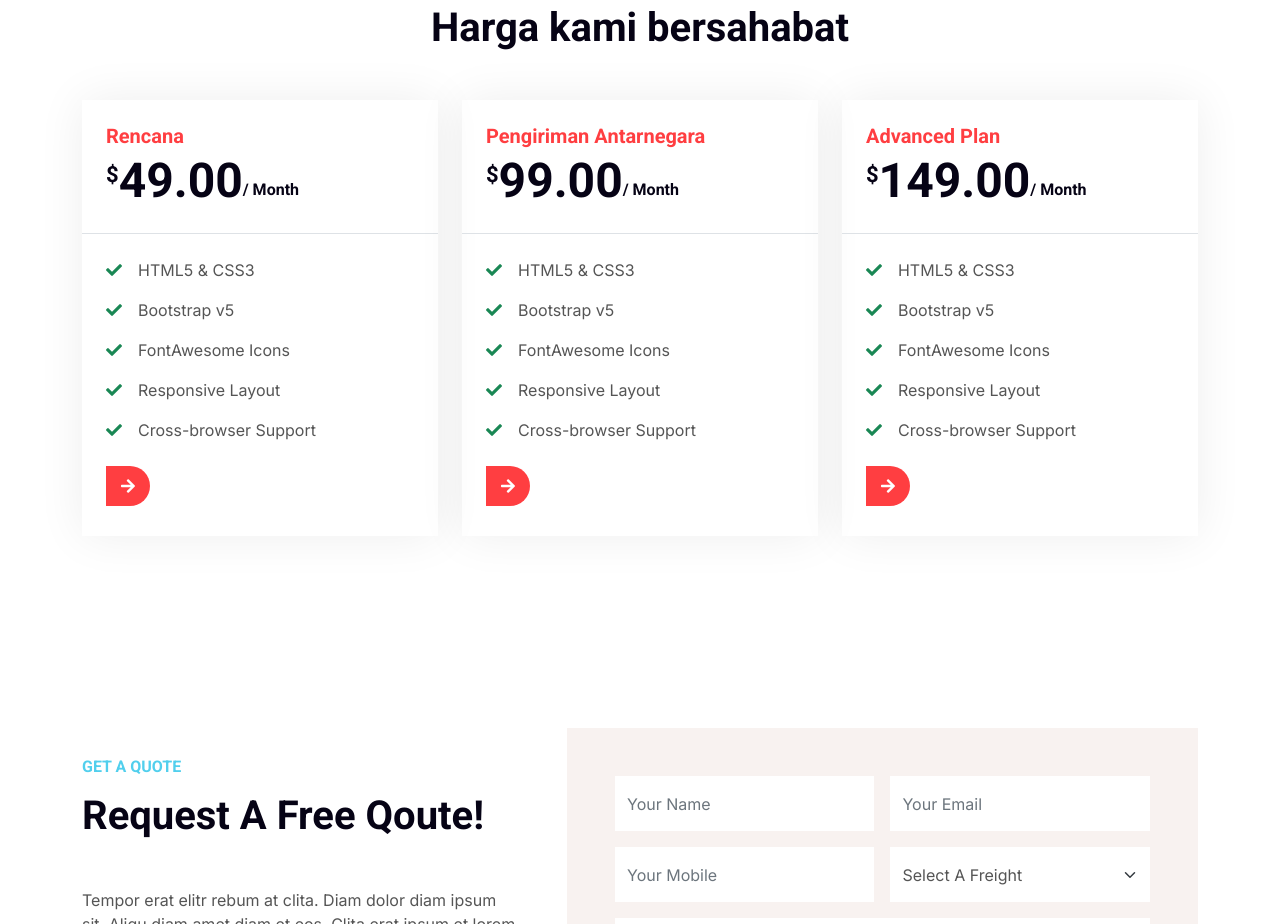
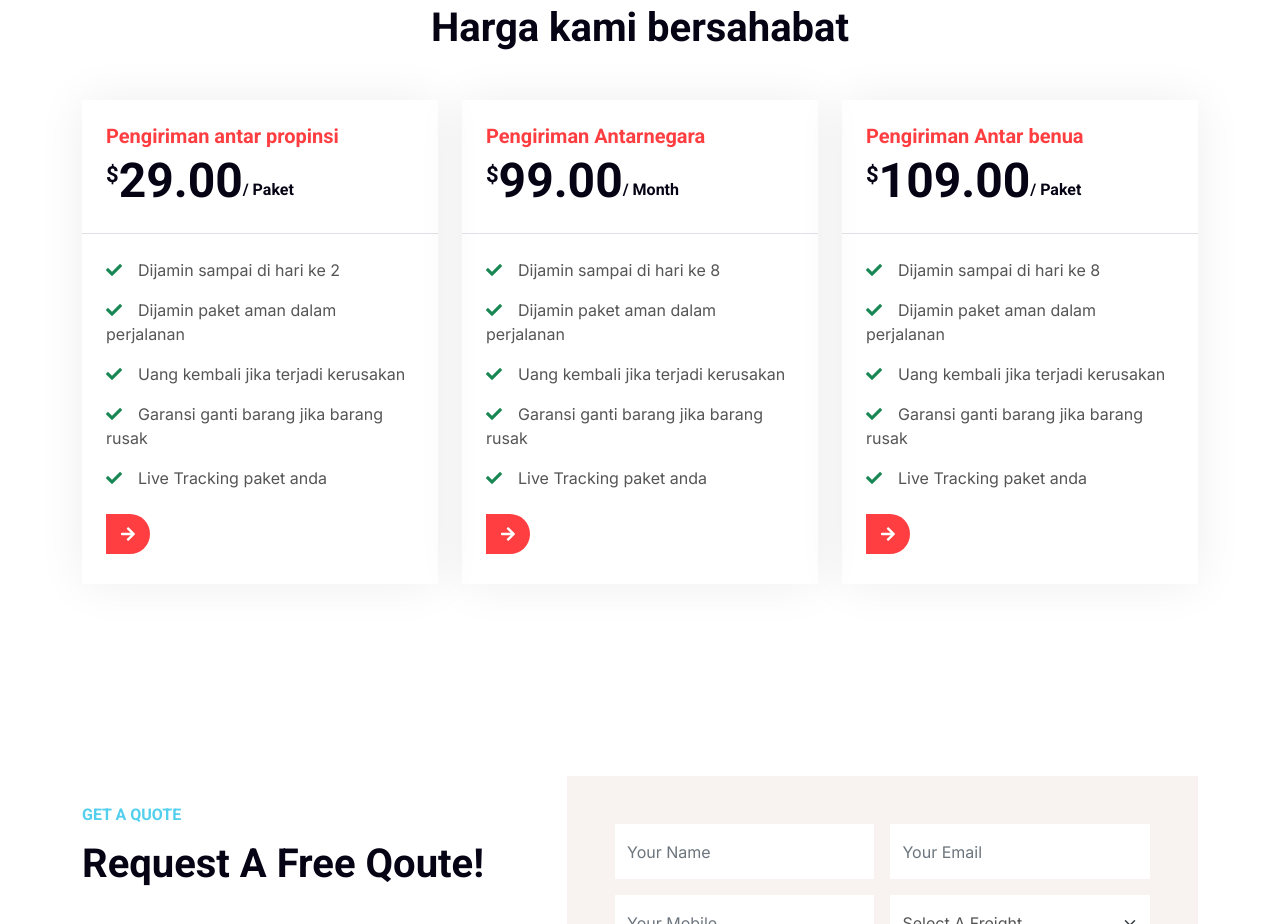
Before and after one commit to Pwntdda333/websaya, a plain HTML site: page index.html in a window 1280 px wide. Shown: the part 3380-4304 px from the top of the page. Drawn offline with nearby package versions, Linux system fonts and the light colour scheme; files that its build step writes are made by us from their sources; a script that the page names is missing; files whose address does not match are found by name.

Commit message:
Update index.html

```diff
--- a/index.html
+++ b/index.html
@@ -316,18 +316,18 @@
                 <div class="col-md-6 col-lg-4 wow fadeInUp" data-wow-delay="0.3s">
                     <div class="price-item">
                         <div class="border-bottom p-4 mb-4">
-                            <h5 class="text-primary mb-1">Rencana</h5>
+                            <h5 class="text-primary mb-1">Pengiriman antar propinsi</h5>
                             <h1 class="display-5 mb-0">
-                                <small class="align-top" style="font-size: 22px; line-height: 45px;">$</small>49.00<small
-                                    class="align-bottom" style="font-size: 16px; line-height: 40px;">/ Month</small>
+                                <small class="align-top" style="font-size: 22px; line-height: 45px;">$</small>29.00<small
+                                    class="align-bottom" style="font-size: 16px; line-height: 40px;">/ Paket</small>
                             </h1>
                         </div>
                         <div class="p-4 pt-0">
-                            <p><i class="fa fa-check text-success me-3"></i>HTML5 & CSS3</p>
-                            <p><i class="fa fa-check text-success me-3"></i>Bootstrap v5</p>
-                            <p><i class="fa fa-check text-success me-3"></i>FontAwesome Icons</p>
-                            <p><i class="fa fa-check text-success me-3"></i>Responsive Layout</p>
-                            <p><i class="fa fa-check text-success me-3"></i>Cross-browser Support</p>
+                            <p><i class="fa fa-check text-success me-3"></i>Dijamin sampai di hari ke 2</p>
+                            <p><i class="fa fa-check text-success me-3"></i>Dijamin paket aman dalam perjalanan</p>
+                            <p><i class="fa fa-check text-success me-3"></i>Uang kembali jika terjadi kerusakan</p>
+                            <p><i class="fa fa-check text-success me-3"></i>Garansi ganti barang jika barang rusak</p>
+                            <p><i class="fa fa-check text-success me-3"></i>Live Tracking paket anda</p>
                             <a class="btn-slide mt-2" href=""><i class="fa fa-arrow-right"></i><span >Order Now</span></a>
                         </div>
                     </div>
@@ -342,11 +342,11 @@
                             </h1>
                         </div>
                         <div class="p-4 pt-0">
-                            <p><i class="fa fa-check text-success me-3"></i>HTML5 & CSS3</p>
-                            <p><i class="fa fa-check text-success me-3"></i>Bootstrap v5</p>
-                            <p><i class="fa fa-check text-success me-3"></i>FontAwesome Icons</p>
-                            <p><i class="fa fa-check text-success me-3"></i>Responsive Layout</p>
-                            <p><i class="fa fa-check text-success me-3"></i>Cross-browser Support</p>
+                            <p><i class="fa fa-check text-success me-3"></i>Dijamin sampai di hari ke 8</p>
+                            <p><i class="fa fa-check text-success me-3"></i>Dijamin paket aman dalam perjalanan</p>
+                            <p><i class="fa fa-check text-success me-3"></i>Uang kembali jika terjadi kerusakan</p>
+                            <p><i class="fa fa-check text-success me-3"></i>Garansi ganti barang jika barang rusak</p>
+                            <p><i class="fa fa-check text-success me-3"></i>Live Tracking paket anda</p>
                             <a class="btn-slide mt-2" href=""><i class="fa fa-arrow-right"></i><span >Order Now</span></a>
                         </div>
                     </div>
@@ -354,18 +354,18 @@
                 <div class="col-md-6 col-lg-4 wow fadeInUp" data-wow-delay="0.7s">
                     <div class="price-item">
                         <div class="border-bottom p-4 mb-4">
-                            <h5 class="text-primary mb-1">Advanced Plan</h5>
+                            <h5 class="text-primary mb-1">Pengiriman Antar benua</h5>
                             <h1 class="display-5 mb-0">
-                                <small class="align-top" style="font-size: 22px; line-height: 45px;">$</small>149.00<small
-                                    class="align-bottom" style="font-size: 16px; line-height: 40px;">/ Month</small>
+                                <small class="align-top" style="font-size: 22px; line-height: 45px;">$</small>109.00<small
+                                    class="align-bottom" style="font-size: 16px; line-height: 40px;">/ Paket</small>
                             </h1>
                         </div>
                         <div class="p-4 pt-0">
-                            <p><i class="fa fa-check text-success me-3"></i>HTML5 & CSS3</p>
-                            <p><i class="fa fa-check text-success me-3"></i>Bootstrap v5</p>
-                            <p><i class="fa fa-check text-success me-3"></i>FontAwesome Icons</p>
-                            <p><i class="fa fa-check text-success me-3"></i>Responsive Layout</p>
-                            <p><i class="fa fa-check text-success me-3"></i>Cross-browser Support</p>
+                            <p><i class="fa fa-check text-success me-3"></i>Dijamin sampai di hari ke 8</p>
+                            <p><i class="fa fa-check text-success me-3"></i>Dijamin paket aman dalam perjalanan</p>
+                            <p><i class="fa fa-check text-success me-3"></i>Uang kembali jika terjadi kerusakan</p>
+                            <p><i class="fa fa-check text-success me-3"></i>Garansi ganti barang jika barang rusak</p>
+                            <p><i class="fa fa-check text-success me-3"></i>Live Tracking paket anda</p>
                             <a class="btn-slide mt-2" href=""><i class="fa fa-arrow-right"></i><span >Order Now</span></a>
                         </div>
                     </div>
```
